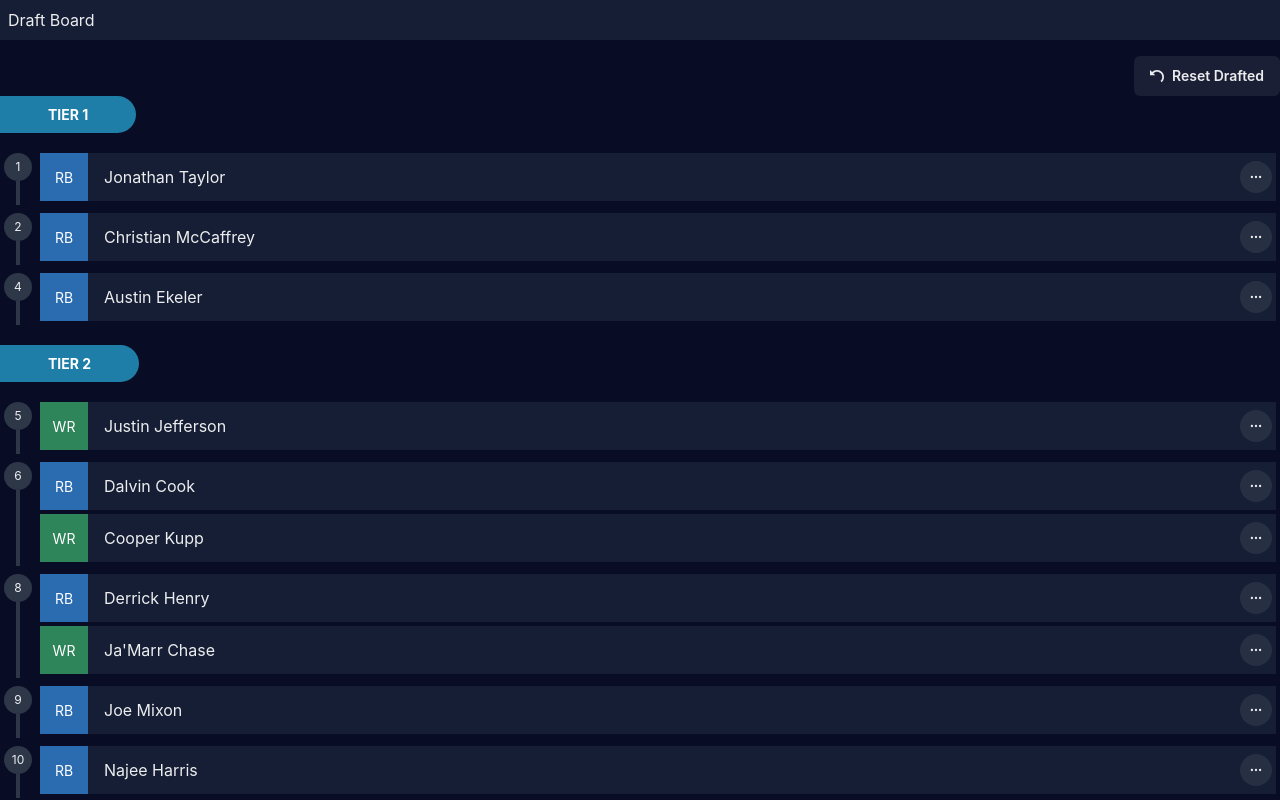
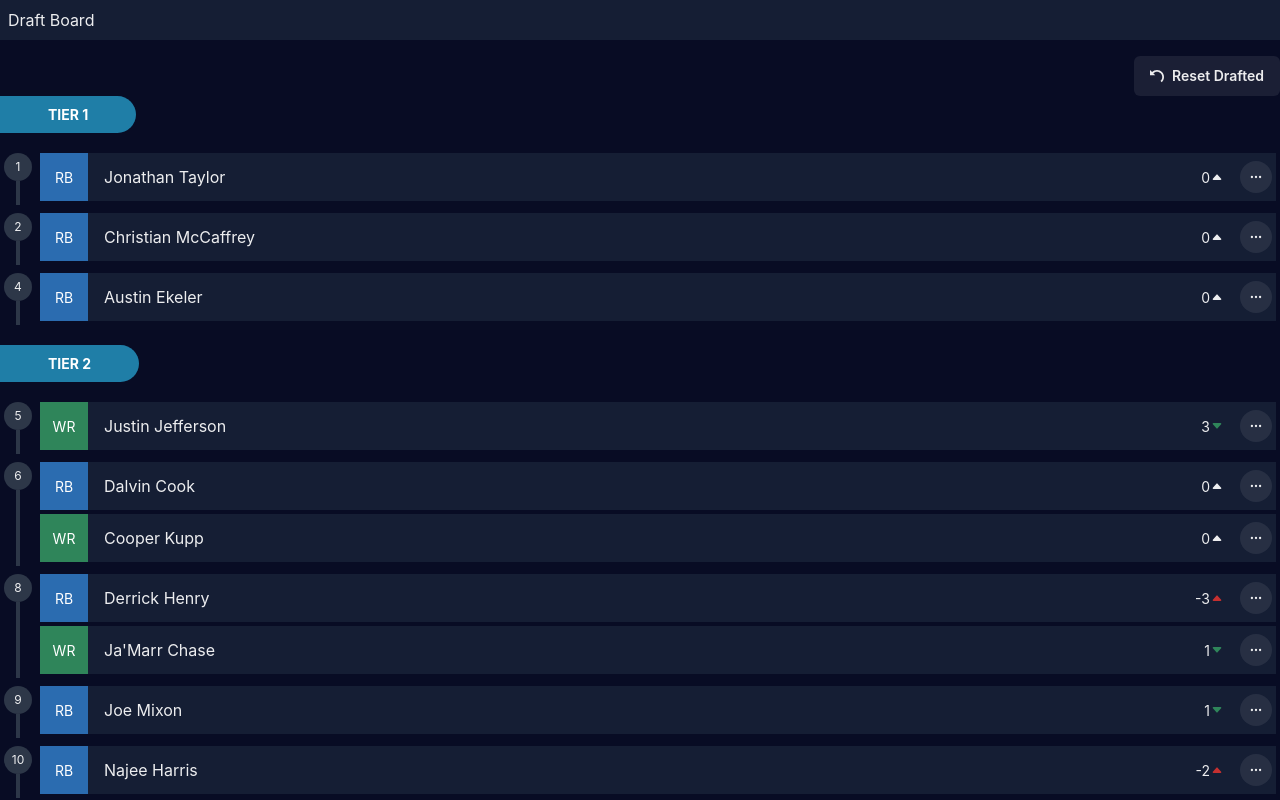
Before and after one commit to trm313/ff-draftboard, a React (Create React App) app: page / in a window 1280 px wide. Shown: the top 800 px of the page. Built offline with nearby package versions, Linux system fonts and the light colour scheme.

Commit message:
ADP indicators

```diff
--- a/src/Components/Board/Board.js
+++ b/src/Components/Board/Board.js
@@ -6,6 +6,7 @@
 import { getLocalStorage, updateLocalStorage } from "../../Api/local";
 
 import Players from "./Players";
+import Search from "./Search";
 import ResetBtn from "./ResetBtn";
 
 export default function Board() {
@@ -95,6 +96,7 @@
 
   return (
     <Flex direction='column'>
+      <Flex direction='column' flexGrow={1}>
         <Flex justifyContent='flex-end'>
           <ResetBtn onConfirm={resetDraftSession} />
         </Flex>
@@ -110,5 +112,17 @@
           onPlayerKeeper={handlePlayerKeeper}
         />
       </Flex>
+      {/* <Flex
+        flexShrink={0}
+        direction='column'
+        position='sticky'
+        bottom={0}
+        bg='dark.600'
+        px={4}
+        py={2}
+      >
+        <Search />
+      </Flex> */}
+    </Flex>
   );
 }
--- /dev/null
+++ b/src/Components/Board/Search.js
@@ -0,0 +1,15 @@
+import { useState } from "react";
+import { Flex, Text, Input, Button } from "@chakra-ui/react";
+
+const Search = ({ onSearch, onNext, onPrevious }) => {
+  return (
+    <Flex>
+      <Input size='sm' />
+      <Button>X</Button>
+      <Button>Next</Button>
+      <Button>Prev</Button>
+    </Flex>
+  );
+};
+
+export default Search;
--- /dev/null
+++ b/src/Components/Player/AdpValueIndicator.js
@@ -0,0 +1,29 @@
+import { Flex, Text, Icon } from "@chakra-ui/react";
+import { BsFillCaretUpFill, BsFillCaretDownFill } from "react-icons/bs";
+
+const AdpValueIndicator = ({ value }) => {
+  let color;
+  if (value > 0) {
+    color = "green.600";
+  } else if (value < 0) {
+    color = "red.600";
+  }
+  return (
+    <Flex direction='column' justifyContent='center' alignItems='center'>
+      <Flex alignItems='center'>
+        <Text fontSize='sm'>{value}</Text>
+        <Icon
+          as={value > 0 ? BsFillCaretDownFill : BsFillCaretUpFill}
+          fontSize='sm'
+          color={color}
+          h={3}
+        />
+      </Flex>
+      {/* <Text fontSize='xs' color='gray.400'>
+        vs adp
+      </Text> */}
+    </Flex>
+  );
+};
+
+export default AdpValueIndicator;
--- a/src/Components/Player/Player.js
+++ b/src/Components/Player/Player.js
@@ -15,6 +15,7 @@
 
 import { styles, icons } from "./styles.js";
 import ActionBar from "./ActionBar";
+import AdpValueIndicator from "./AdpValueIndicator.js";
 
 const Player = ({
   player,
@@ -127,6 +128,10 @@
           )}
         </Flex>
 
+        <Flex flexShrink={0} mr={4}>
+          <AdpValueIndicator value={player.vsADP} />
+        </Flex>
+
         <Flex alignItems='center'>
           <IconButton
             icon={<Icon as={isOpen ? GrFormClose : TbDots} />}
```
Lines whose indentation alone changed are shown as unchanged.
